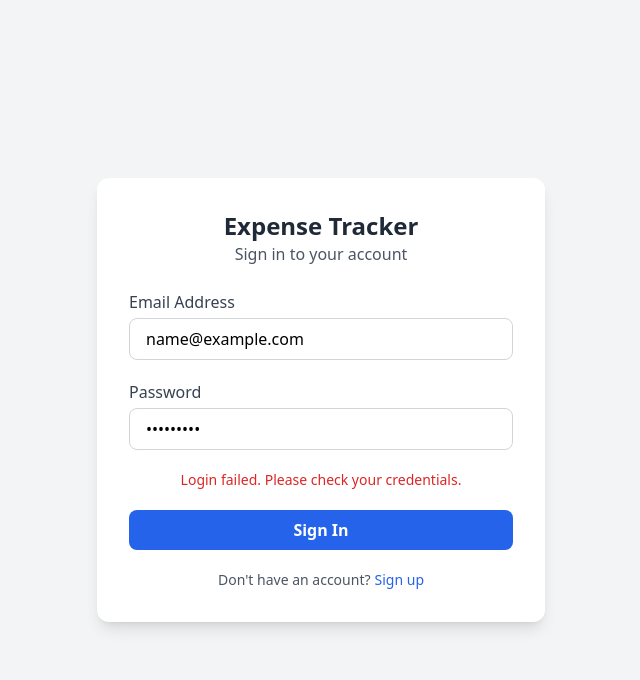
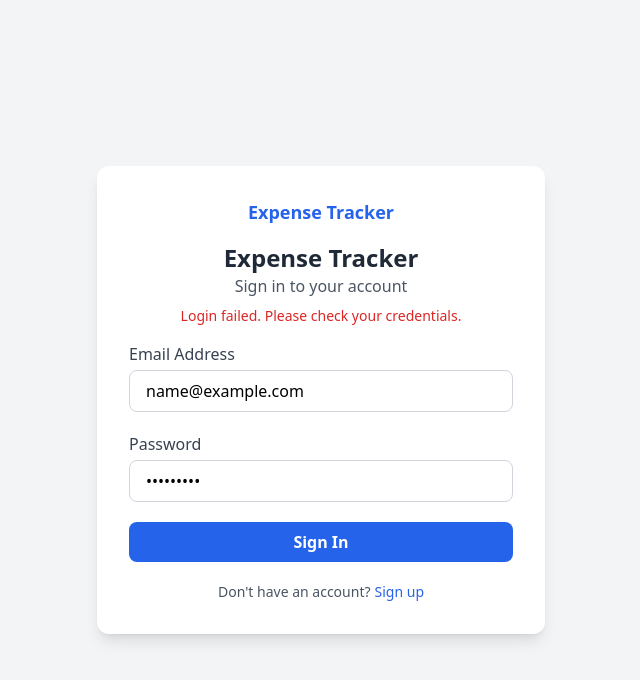
Before and after one commit to Shareiar-shams/Expense-Tracker, a React (Create React App) app in the folder client/: page /login in a window 1280 px wide. Both pictures are taken after typing "name@example.com", "Sample123" into the empty fields and a click on the button "Sign In". Shown: the top 680 px of the page, without its empty margins (319-959 px from the left). Built offline with nearby package versions, Linux system fonts and the light colour scheme; no server answers.

Commit message:
Add logo display and improve error message positioning in FormWrapper

```diff
--- a/client/src/components/FormWrapper.jsx
+++ b/client/src/components/FormWrapper.jsx
@@ -8,29 +8,37 @@ const FormWrapper = ({
   submitButtonText,
   isLoading,
   error,
-  footerLink
+  footerLink,
+  showLogo = true
 }) => {
   return (
     <div className="min-h-screen flex items-center justify-center bg-gray-100">
       <div className="w-full max-w-md bg-white rounded-xl shadow-lg p-8">
         {/* Header */}
-        <div className="text-center mb-6">
+        <div className="text-center mb-2">
+          {showLogo && (
+            <div className="mb-4">
+              <h2 className="text-lg font-semibold text-blue-600">
+                {process.env.REACT_APP_APP_NAME || 'Expense Tracker'}
+              </h2>
+            </div>
+          )}
           <h1 className="text-2xl font-bold text-gray-800">
             {title}
           </h1>
           <p className="text-gray-600">{subtitle}</p>
         </div>
 
+        {/* Error Message */}
+        {error && (
+          <div className="text-red-600 text-sm text-center mb-4">
+            {error}
+          </div>
+        )}
+
         {/* Form */}
         <form onSubmit={onSubmit} className="space-y-5">
           {children}
-
-          {/* Error Message */}
-          {error && (
-            <div className="text-red-600 text-sm text-center">
-              {error}
-            </div>
-          )}
 
           {/* Submit Button */}
           <button
```
